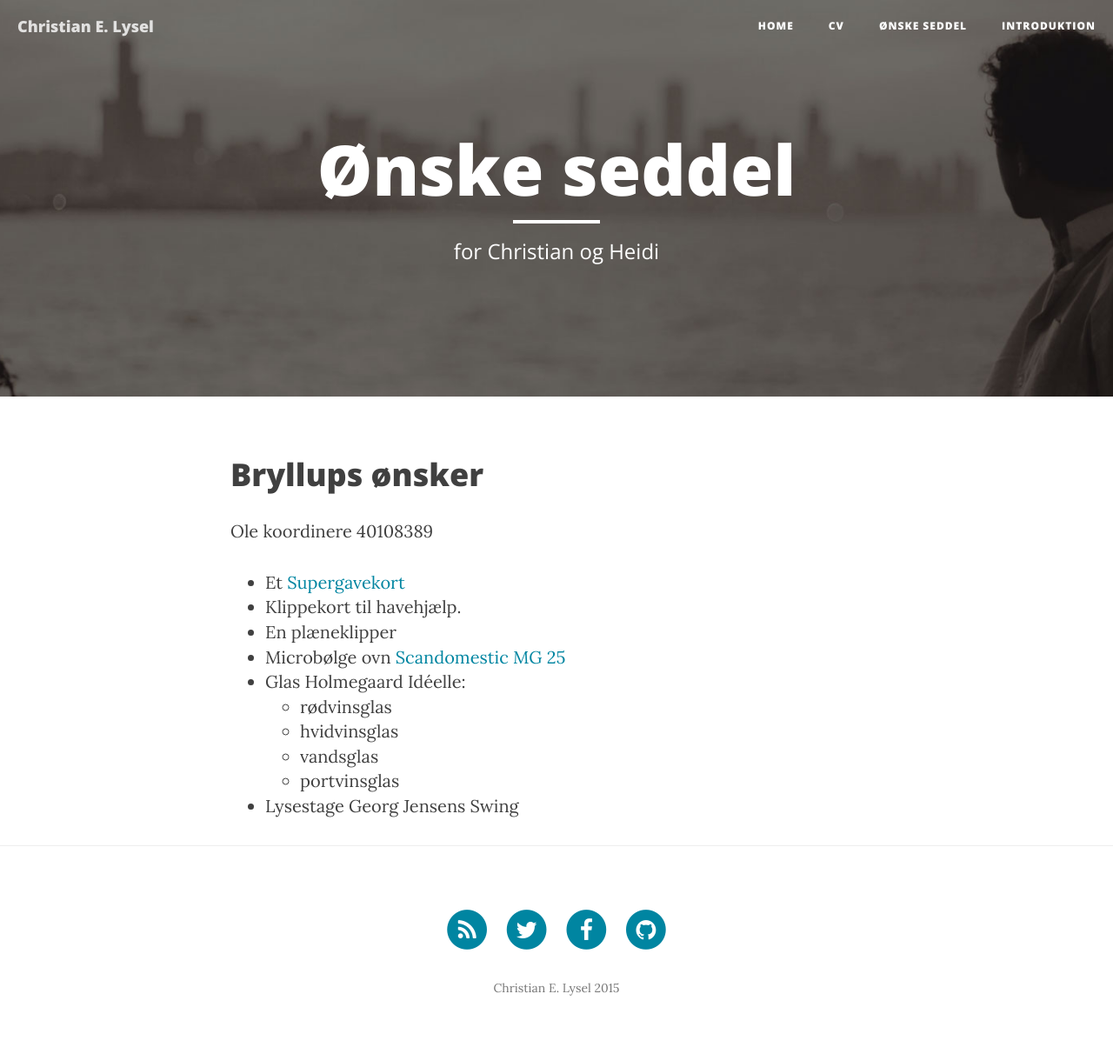
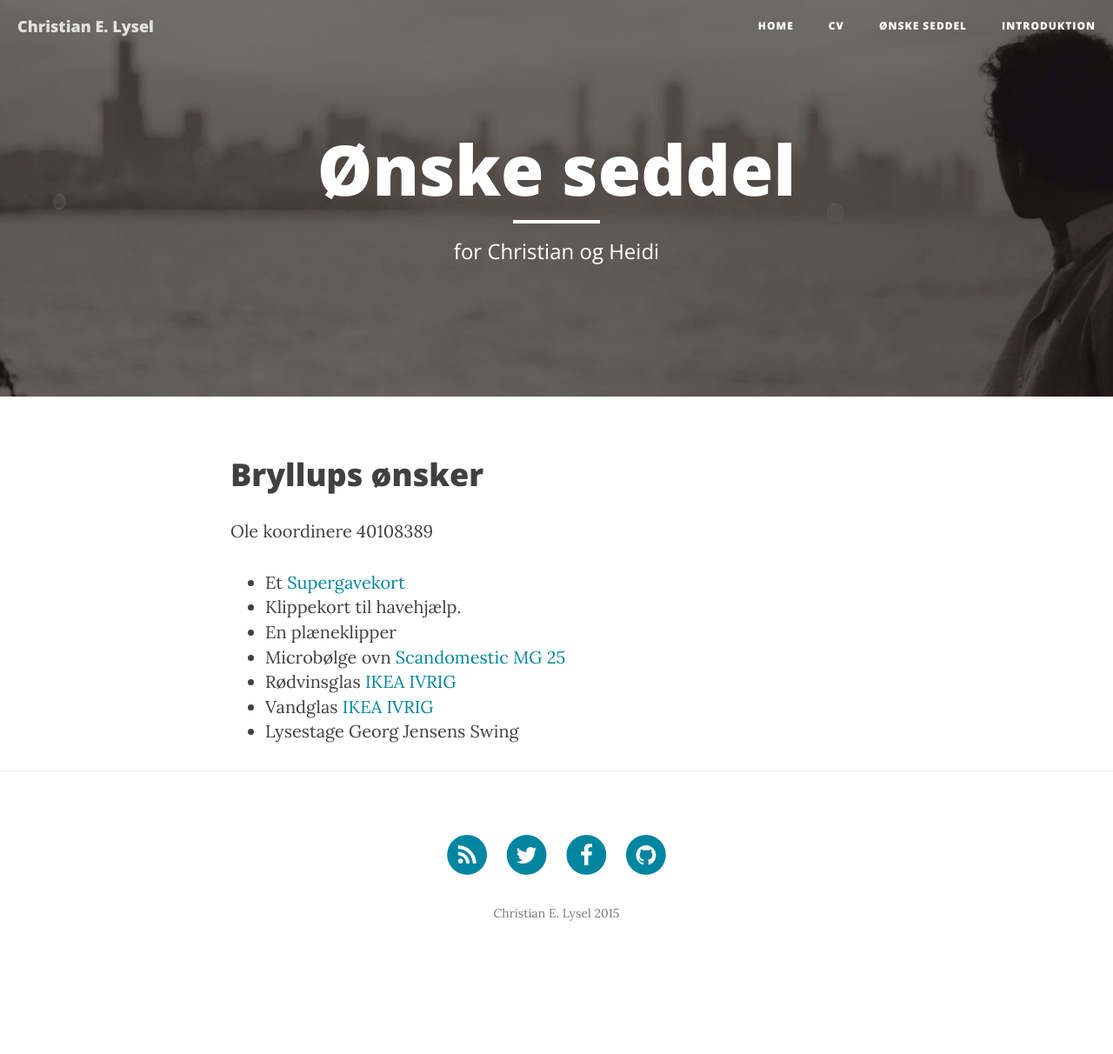
Before and after one commit to clysel/christian.lysel.net, a Jekyll site: the page built from gave.markdown, in a window 1280 px wide. Shown: the whole page at 87% size. Built offline with Jekyll 4.4.1, drawn with Linux system fonts in a browser that asks for light colours; nearby versions of some CDN libraries; after the commit the page ends 1126 px from its top, so only the background shows below that.

Commit message:
Update gave.markdown

```diff
--- a/gave.markdown
+++ b/gave.markdown
@@ -12,9 +12,6 @@ Ole koordinere 40108389
 * Klippekort til havehjælp.
 * En plæneklipper
 * Microbølge ovn [Scandomestic MG 25](http://www.skousen.dk/hvidevarer/mikroboelgeovne/fritstaaende-mikroovne/scandomestic-mig-25/)
-* Glas Holmegaard Idéelle:
-  * rødvinsglas
-  * hvidvinsglas
-  * vandsglas
-  * portvinsglas
+* Rødvinsglas [IKEA IVRIG](http://www.ikea.com/dk/da/catalog/products/70258317/)
+* Vandglas [IKEA IVRIG](http://www.ikea.com/dk/da/catalog/products/50258323/)
 * Lysestage Georg Jensens Swing
```
